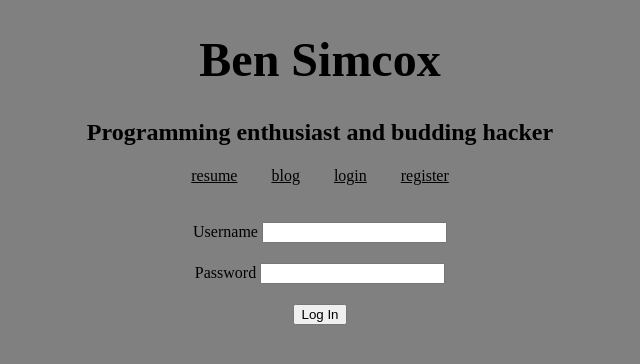
After one commit to bnsmcx/bnsmcx.com, a Flask app: page /login in a window 1280 px wide. The commit adds this page. Shown: the top 364 px of the page, without its empty margins (320-960 px from the left). Run offline with Flask 2, Linux system fonts and the light colour scheme.

Commit message:
adding functionality for SDEV 300 Lab 7 requirements

```diff
--- a/app.py
+++ b/app.py
@@ -1,22 +1,23 @@
 """
-FILE:       lab6.py
+FILE:       app.py
 DATE:       28 APR 2021
 AUTHOR:     Ben Simcox
-PROJECT:    SDEV 300 -- Lab 6
-PURPOSE:    Demonstrating flask functionality.
+PROJECT:    bnsmcx.com
+PURPOSE:    Flask entry point.
 """
-
-from datetime import datetime
-from flask import Flask, render_template
+from csv import DictReader
+from flask import Flask, render_template, request, redirect
+from passlib.hash import argon2
 
 app = Flask(__name__)
+credentials = app.root_path + '/users.csv'
+authenticated_user_sessions = {}
 
 
 @app.route('/')
 def landing_page():
-    """render the home page"""
-    date_time = datetime.now()
-    return render_template('home.html', date_time=date_time)
+    """landing page defaults to resume"""
+    return resume()
 
 
 @app.route('/resume')
@@ -31,5 +32,101 @@ def blog():
     return render_template('blog.html')
 
 
+@app.route('/login', methods=['GET', 'POST'])
+def login():
+    """render the login page and process login attempts"""
+    if request.method == 'POST':
+        username = request.form['username']
+        password = request.form['password']
+        if count_users() == 0:
+            return render_template('login.html', error="User not found")
+        with open(credentials, 'r') as f:
+            reader = DictReader(f)
+            for row in reader:
+                if argon2.verify(username, row['username']):
+                    if argon2.verify(password, row['password']):
+                        response = redirect('/manage')
+                        response.set_cookie('session_cookie', row['id'])
+                        authenticated_user_sessions[row['id']] = username
+                        return response
+                    else:
+                        return render_template('login.html', error="Invalid Password")
+            return render_template('login.html', error="User not found")
+
+    return render_template('login.html', error="")
+
+
+def username_available(username: str) -> bool:
+    """check if the username is available"""
+    with open(credentials, 'r') as f:
+        reader = DictReader(f)
+        for row in reader:
+            if argon2.verify(username, row['username']):
+                return False
+    return True
+
+
+def is_complex_password(password: str) -> bool:
+    """check password meets complexity requirements"""
+    if len(password) > 11:
+        if any(char.isupper() for char in password):
+            if any(char.islower() for char in password):
+                if any(char.isnumeric() for char in password):
+                    if not password.isalnum():
+                        return True
+    return False
+
+
+def add_user(username, password):
+    username_hash = argon2.hash(username)
+    password_hash = argon2.hash(password)
+    with open(credentials, 'a+', newline='\n') as f:
+        row_count = sum(1 for row in f)
+        f.write('"' + username_hash + '","' + password_hash + '",' + str(count_users()))
+
+
+@app.route('/register', methods=['GET', 'POST'])
+def register():
+    if request.method == 'POST':
+        username = request.form['username']
+        password = request.form['password']
+        if username_available(username):
+            if is_complex_password(password):
+                add_user(username, password)
+                return redirect('/login')
+            else:
+                return render_template('register.html',
+                                       error="""Insufficient password complexity,
+                                                must be 12 characters and include
+                                                at least 1 uppercase, 1 lowercase,
+                                                1 number and 1 special character"""
+                                       )
+        else:
+            return render_template('register.html', error="Username not available")
+    return render_template('register.html', error="")
+
+
+@app.route('/manage')
+def management():
+    """force users to the login page if they aren't authenticated"""
+    cookie = request.cookies.get('session_cookie')
+    if cookie not in authenticated_user_sessions.keys():
+        return redirect('/login')
+    else:
+        user = authenticated_user_sessions[cookie]
+        return render_template('management.html', name=user)
+
+
+def count_users() -> int:
+    """count the number of registered users"""
+    users = 0
+    with open(credentials, 'r') as f:
+        reader = DictReader(f)
+        for row in reader:
+            users = reader.line_num
+    return users
+
+
 if __name__ == '__main__':
+    print(count_users())
     app.run()
--- a/static/style.css
+++ b/static/style.css
@@ -49,3 +49,13 @@ ol {
     text-align: center;
     padding: 1px;
 }
+
+div {
+    text-align: center;
+    padding: 10px;
+}
+
+.error {
+    color: darkred;
+    font-weight: bolder;
+}
--- a/templates/base.html
+++ b/templates/base.html
@@ -10,9 +10,10 @@
     <h1 class="title">Ben Simcox</h1>
     <h2 class="sub-title">Programming enthusiast and budding hacker</h2>
     <ul class="navigation">
-        <a href="/">home</a>
         <a href="/resume">resume</a>
         <a href="/blog">blog</a>
+        <a href="/login">login</a>
+        <a href="/register">register</a>
     </ul>
     <div id="content">{% block content %}{% endblock %}</div>
     <div id="footer">
--- /dev/null
+++ b/templates/login.html
@@ -0,0 +1,22 @@
+{% extends "base.html" %}
+{% block head %}
+    {{ super() }}
+    <style type="text/css">
+    </style>
+{% endblock %}
+{% block content %}
+    <form action="" method="post">
+        <div>
+            <label for="username">Username</label>
+            <input type="text" name="username">
+        </div>
+        <div>
+            <label for="password">Password</label>
+            <input type="password" name="password">
+        </div>
+        <div>
+            <input type="submit" class="submit" value="Log In">
+        </div>
+        <div class="error">{{ error }}</div>
+    </form>
+{% endblock %}
--- /dev/null
+++ b/users.csv
@@ -0,0 +1,2 @@
+username,password,id
+"$argon2id$v=19$m=102400,t=2,p=8$OKeU0rq3lvJea+2dk1JqzQ$4FY4+rjWFu99WnurR/JG+g","$argon2id$v=19$m=102400,t=2,p=8$2/s/R+g9JwQgpBSitHbO+Q$QpAg/WVPt4vwUJHdx7sjwA",0
```
Also changed, not shown: templates/management.html (added, +9 -0 lines), templates/register.html (added, +22 -0 lines).
